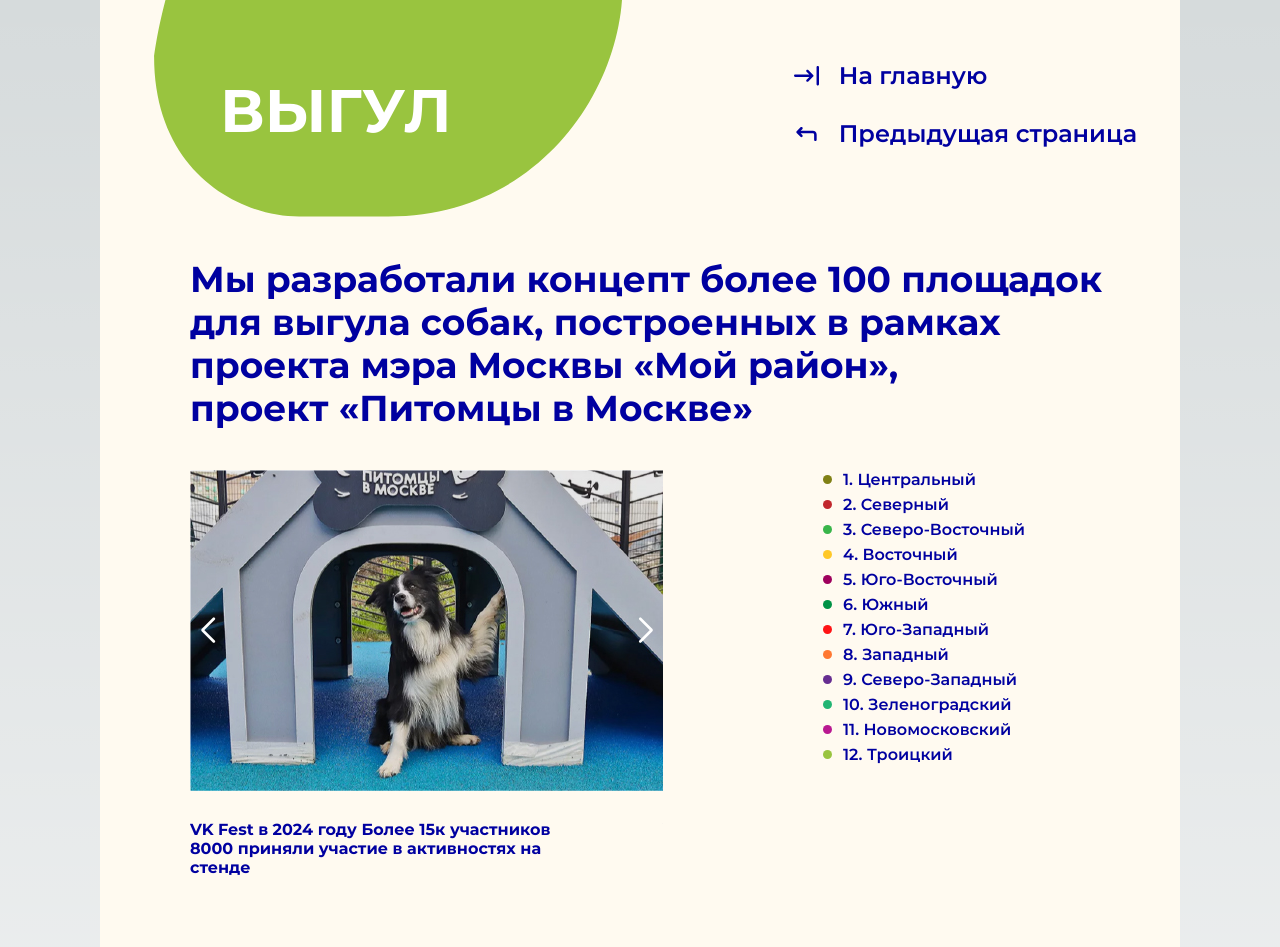
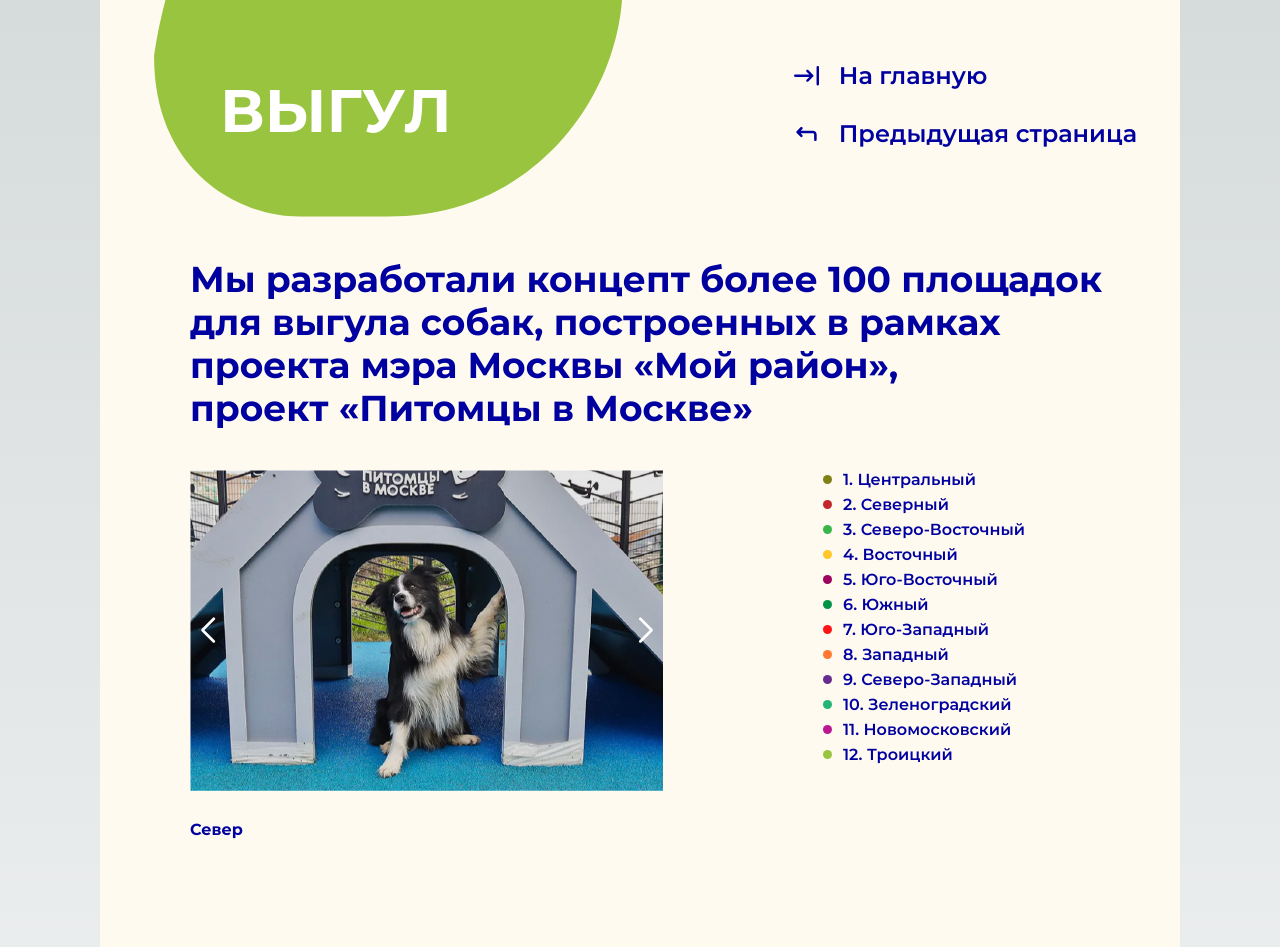
Before and after one commit to marinewithcocaine/mars-next, a Next.js app: page /map in a window 1280 px wide. Shown: the top 947 px of the page. Built offline with nearby package versions, Linux system fonts and the light colour scheme.

Commit message:
add slider dependency

```diff
--- a/next.config.mjs
+++ b/next.config.mjs
@@ -1,7 +1,8 @@
 /** @type {import('next').NextConfig} */
 const nextConfig = {
     distDir: 'out',
-    output: 'export'
+    output: 'export',
+    images: {unoptimized: true}
 };
 
 export default nextConfig;
--- a/src/app/map/page.js
+++ b/src/app/map/page.js
@@ -5,9 +5,9 @@
 import Title from '@/components/title/title';
 import Slider from '@/components/swiper/slider';
 import RegionList from '@/components/region-list/region-list';
-import { images } from '@/public/static/images';
+import { vigulImages } from '@/public/static/images';
 import { regions } from '@/public/static/regions';
-import { useState, useEffect } from 'react';
+import { useState, useEffect, act, useRef, useMemo } from 'react';
 import North from '@/components/maps/north/north';
 import East from '@/components/maps/east/east';
 import SouthEast from '@/components/maps/south-east/south-east';
@@ -23,11 +23,18 @@
 
 export default function Map() {
 
-    const [activeMap, setActiveMap] = useState('');
+    const [activeMap, setActiveMap] = useState();
 
-      const handleMapClick = (data) => {
+    const images = useMemo(() => {
+        if (!activeMap){
+            return vigulImages;
+        }
+        return vigulImages.filter((image) => image.region == activeMap);
+    })
+
+    const handleMapClick = (data) => {
         setActiveMap(data);
-      };
+    };
 
     function handleListClick(e) {
         e.preventDefault();
@@ -47,7 +54,7 @@
 
                 </h2>
                 <div className={styles.swiper_container}>
-                    <Slider className={styles.slider} images={images} pt="160px" paw={false}/>
+                    <Slider className={styles.slider} images={images} pt="160px" paw={false} />
                     <RegionList regions={regions} handleClick={handleListClick} active={activeMap} />
                 </div>
             </section>
--- a/src/components/header/header.js
+++ b/src/components/header/header.js
@@ -7,7 +7,7 @@
             <nav className={styles.nav}>
                 <ul className={styles.nav_list}>
                     <li className={styles.nav_item}>
-                        <Link href='https://marspetnutritional.tilda.ws/' className={styles.nav_link}>
+                        <Link href='/' className={styles.nav_link}>
                             <svg className={styles.svg} id="Layer_1" data-name="Layer 1" xmlns="http://www.w3.org/2000/svg" viewBox="0 0 27.82 21.73">
                                 <path d="m26.46,0c-.75,0-1.36.61-1.36,1.36v19.01c0,.75.61,1.36,1.36,1.36s1.36-.61,1.36-1.36V1.36c0-.75-.61-1.36-1.36-1.36Zm-4.84,10.35c-.06-.17-.16-.32-.29-.45l-5.43-5.43c-.53-.53-1.4-.53-1.93,0s-.53,1.4,0,1.93l3.12,3.11H1.36c-.75,0-1.36.61-1.36,1.36s.61,1.36,1.36,1.36h15.74l-3.12,3.11c-.53.53-.54,1.39,0,1.92,0,0,0,0,0,0,.53.53,1.39.54,1.92,0,0,0,0,0,0,0l5.43-5.43c.12-.13.22-.28.29-.45.14-.33.14-.7,0-1.03Z" />
                             </svg>
@@ -15,7 +15,7 @@
                         </Link>
                     </li>
                     <li className={styles.nav_item}>
-                        <Link href='https://marspetnutritional.tilda.ws/better_cities' className={styles.nav_link}>
+                        <Link href='/cities' className={styles.nav_link}>
                             <svg className={`${styles.svg} ${styles.svg1}`} id="Layer_1" data-name="Layer 1" xmlns="http://www.w3.org/2000/svg" viewBox="0 0 21.72 14.94">
                                 <path d="m.1,4.92c.06-.17.16-.32.29-.45L4.46.4c.53-.53,1.4-.53,1.93,0s.53,1.4,0,1.93l-1.77,1.75h13.02c2.25,0,4.07,1.82,4.07,4.07v5.43c0,.75-.61,1.36-1.36,1.36s-1.36-.61-1.36-1.36v-5.43c0-.75-.61-1.36-1.36-1.36H4.62l1.77,1.75c.53.53.54,1.39,0,1.92,0,0,0,0,0,0-.53.53-1.39.54-1.92,0,0,0,0,0,0,0L.39,6.4c-.12-.13-.22-.28-.29-.45-.14-.33-.14-.7,0-1.03Z" />
                             </svg>
--- a/src/components/swiper/slider.js
+++ b/src/components/swiper/slider.js
@@ -30,11 +30,11 @@
             >
                 <div className={paw === true ? `${styles.paw}` : styles.hidden}>
                     <svg id="Layer_1" data-name="Layer 1" xmlns="http://www.w3.org/2000/svg" viewBox="0 0 22.53 22.76">
-                        <path class="cls-1" d="m16.95,2.61c3.66-.09,6.15,3,5.2,6.11-.49,1.59-.49,3.04.14,4.55.19.47.27,1.03.25,1.55-.07,2.05-1.04,3.55-2.92,4.41-1.83.83-3.52.47-5.06-.74-.37-.3-.72-.66-.98-1.06-.73-1.11-1.72-1.87-2.91-2.4-1.58-.72-2.42-1.95-2.45-3.67-.03-1.7.77-2.96,2.28-3.72,1.16-.58,2.03-1.42,2.7-2.53.94-1.55,2.34-2.41,3.75-2.48Z" />
-                        <path class="cls-1" d="m2.78,5.28c1.78.05,3.02.47,3.86,1.67.71,1.02.52,2.2-.4,3.02-1.52,1.35-4.67.93-5.79-.76-.77-1.17-.53-2.54.67-3.26.6-.36,1.32-.53,1.67-.67Z" />
-                        <path class="cls-1" d="m9.42,16.99c1.03.08,2,.34,2.56,1.38.55,1.02.2,1.93-.41,2.77-.92,1.27-2.93,1.93-4.43,1.48-1.74-.52-2.34-2.35-1.22-3.79.87-1.12,2.05-1.69,3.5-1.83Z" />
-                        <path class="cls-1" d="m9,5.62c-1.21,0-2.29-.37-3.16-1.24-.73-.72-1.15-1.57-.86-2.62C5.28.67,6.13.17,7.17.04c1.59-.2,2.95.3,3.99,1.55.62.75.86,1.6.48,2.52-.39.94-1.21,1.34-2.18,1.49-.15.02-.31.01-.46.01Z" />
-                        <path class="cls-1" d="m3.95,12.2c1.02,0,1.95.23,2.67,1.03.77.85.83,1.86.16,2.83-1.18,1.7-3.92,2.19-5.6,1.01-1.26-.89-1.3-2.7-.06-3.76.81-.69,1.74-1.1,2.83-1.1Z" />
+                        <path d="m16.95,2.61c3.66-.09,6.15,3,5.2,6.11-.49,1.59-.49,3.04.14,4.55.19.47.27,1.03.25,1.55-.07,2.05-1.04,3.55-2.92,4.41-1.83.83-3.52.47-5.06-.74-.37-.3-.72-.66-.98-1.06-.73-1.11-1.72-1.87-2.91-2.4-1.58-.72-2.42-1.95-2.45-3.67-.03-1.7.77-2.96,2.28-3.72,1.16-.58,2.03-1.42,2.7-2.53.94-1.55,2.34-2.41,3.75-2.48Z" />
+                        <path d="m2.78,5.28c1.78.05,3.02.47,3.86,1.67.71,1.02.52,2.2-.4,3.02-1.52,1.35-4.67.93-5.79-.76-.77-1.17-.53-2.54.67-3.26.6-.36,1.32-.53,1.67-.67Z" />
+                        <path d="m9.42,16.99c1.03.08,2,.34,2.56,1.38.55,1.02.2,1.93-.41,2.77-.92,1.27-2.93,1.93-4.43,1.48-1.74-.52-2.34-2.35-1.22-3.79.87-1.12,2.05-1.69,3.5-1.83Z" />
+                        <path d="m9,5.62c-1.21,0-2.29-.37-3.16-1.24-.73-.72-1.15-1.57-.86-2.62C5.28.67,6.13.17,7.17.04c1.59-.2,2.95.3,3.99,1.55.62.75.86,1.6.48,2.52-.39.94-1.21,1.34-2.18,1.49-.15.02-.31.01-.46.01Z" />
+                        <path d="m3.95,12.2c1.02,0,1.95.23,2.67,1.03.77.85.83,1.86.16,2.83-1.18,1.7-3.92,2.19-5.6,1.01-1.26-.89-1.3-2.7-.06-3.76.81-.69,1.74-1.1,2.83-1.1Z" />
                     </svg>
                 </div>
                 {
--- a/src/components/swiper/slider.module.css
+++ b/src/components/swiper/slider.module.css
@@ -33,6 +33,10 @@
     position: relative;
 }
 
+.image_container img {
+    object-fit: cover;
+}
+
 .hidden {
     display: none;
 }
--- a/src/public/static/images.js
+++ b/src/public/static/images.js
@@ -37,3 +37,25 @@
         title: 'VK Fest в 2024 году Более 15к участников 8000 приняли участие в активностях на стенде'
     }
 ]
+
+export const vigulImages = [
+    {
+        src: image,
+        alt: 'Mars Image',
+        title: 'Север',
+        region: 'north'
+    },
+    {
+        src: image,
+        alt: 'Mars Image',
+        title: 'Юг',
+        region: 'south'
+
+    },
+    {
+        src: image,
+        alt: 'Mars Image',
+        title: 'Север',
+        region: 'north'
+    }
+]
```
